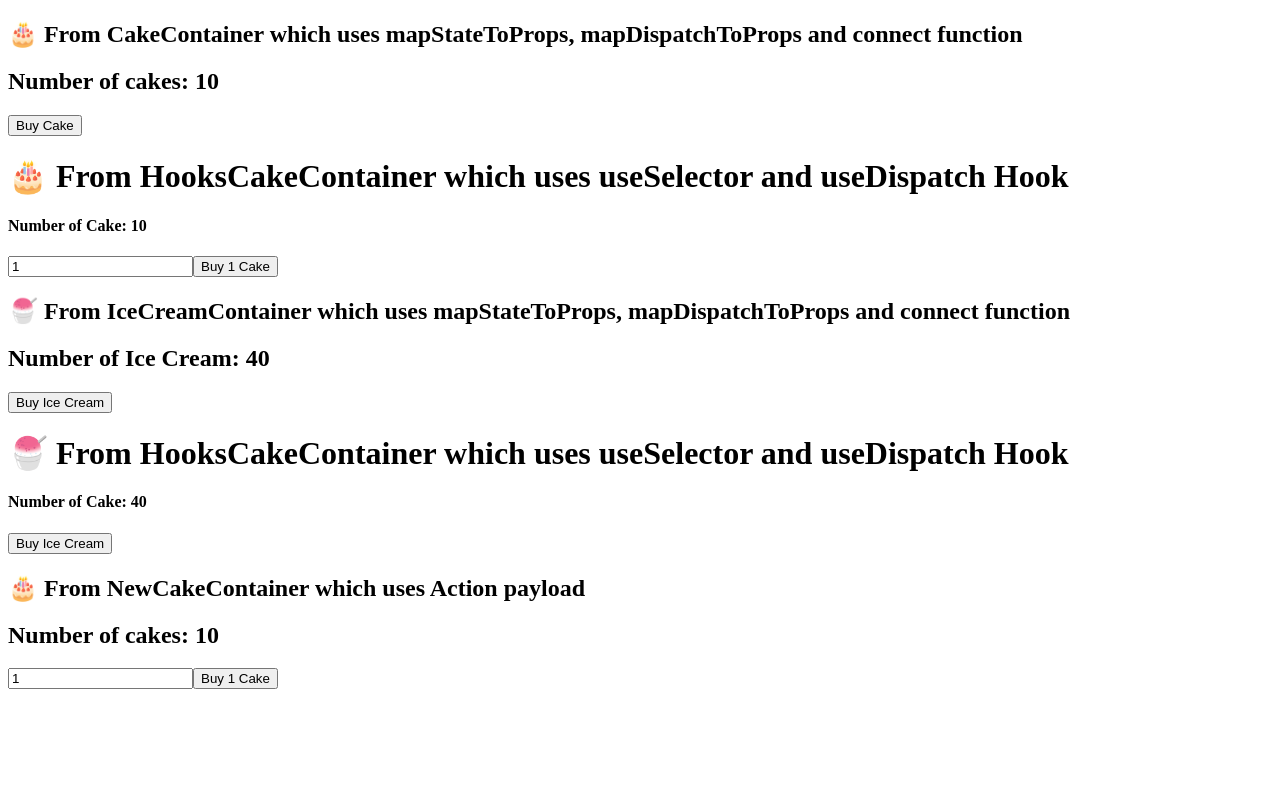
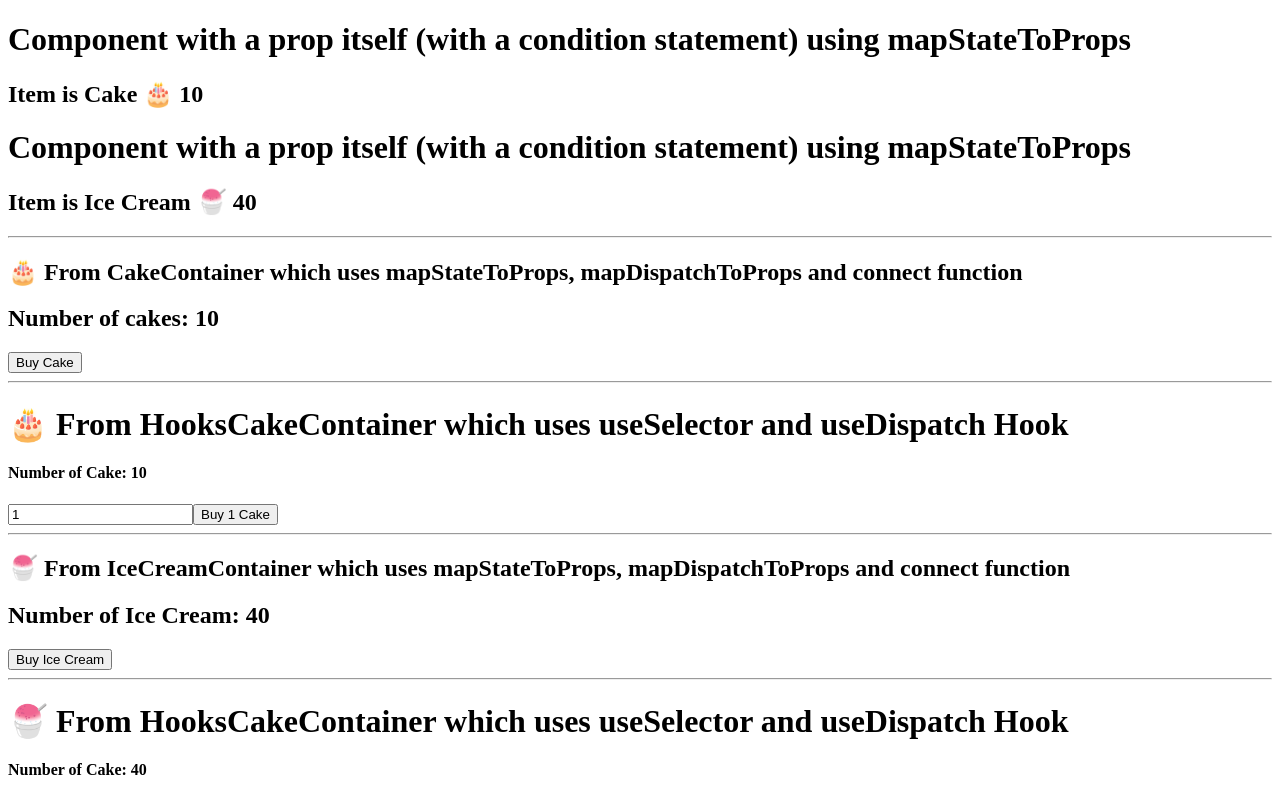
Before and after one commit to marcyvillegas/learning-react-redux, a React (Vite) app: page / in a window 1280 px wide. Shown: the top 798 px of the page. Built offline with nearby package versions, Linux system fonts and the light colour scheme.

Commit message:
Implemented passing state as props using mapStateToProps

```diff
--- a/src/App.jsx
+++ b/src/App.jsx
@@ -5,16 +5,25 @@ import HooksCakeContainer from "./components/HooksCakeContainer";
 import IceCreamContainer from "./components/IceCreamContainer";
 import HooksIceCreamContainer from "./components/HookIceCreamContainer";
 import NewCakeContainer from "./components/NewCakeContainer";
+import ItemContainer from "./components/ItemContainer";
 
 function App() {
 
   return (
     <Provider store={store}>
       <div className="App">
+        {/* cake is a state is passed as a prop */}
+        <ItemContainer cake />
+        <ItemContainer />
+        <hr />
         <CakeContainer />
+        <hr />
         <HooksCakeContainer />
+        <hr />
         <IceCreamContainer />
+        <hr />
         <HooksIceCreamContainer />
+        <hr />
         <NewCakeContainer />
       </div>
     </Provider>
--- /dev/null
+++ b/src/components/ItemContainer.jsx
@@ -0,0 +1,25 @@
+import React from 'react';
+import { connect } from 'react-redux';
+
+function ItemContainer(props) {
+    return (
+        <div>
+            <h1>Component with a prop itself {"(with a condition statement)"} using mapStateToProps</h1>
+            <h2>Item is {props.nameOfItem} {props.item}</h2>
+        </div>
+    );
+}
+
+const mapStateToProps = (state, ownProps) => {
+
+    const itemState = ownProps.cake
+        ? state.cake.numOfCakes
+        : state.iceCream.numOfIceCream
+
+    return {
+        item: itemState,
+        nameOfItem: ownProps.cake ? "Cake 🎂" : "Ice Cream 🍧"
+    }
+}
+
+export default connect(mapStateToProps)(ItemContainer);
```
